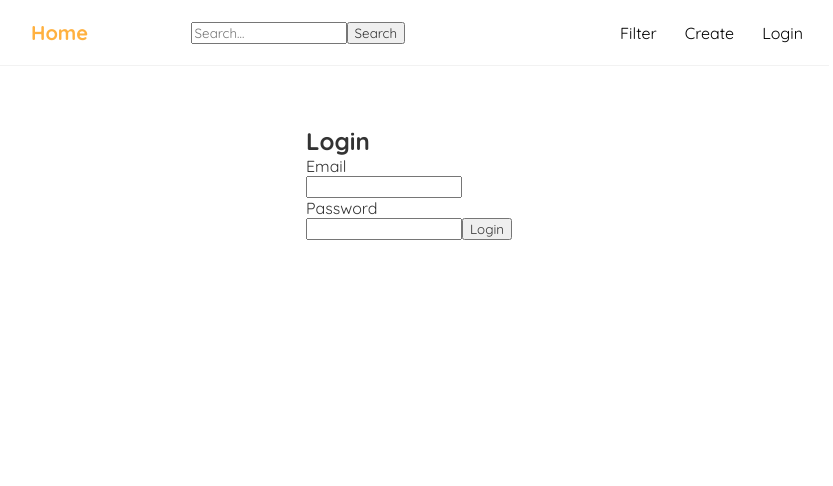
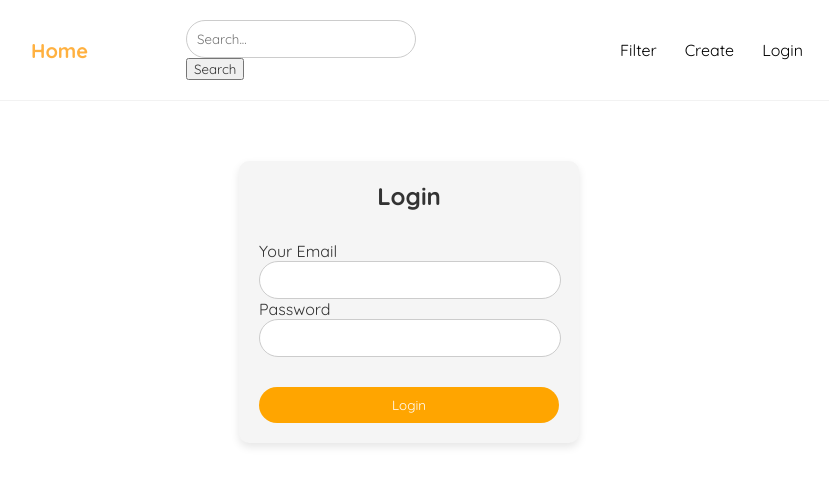
Before and after one commit to James-1723/DB_Management, a React (Create React App) app: page /login in a window 1280 px wide. Shown: the top 486 px of the page, without its empty margins (231-1064 px from the left). Built offline with nearby package versions, Linux system fonts and the light colour scheme.

Commit message:
login css + navbar改顏色

```diff
--- a/src/pages/Login.js
+++ b/src/pages/Login.js
@@ -1,6 +1,7 @@
 import {useState} from 'react'
 import {useNavigate} from 'react-router-dom'
 import { useUser } from '../context/UserContext.js'
+import '../style/Login.css';
 
 const Login = () => {
 
@@ -36,23 +37,31 @@ const Login = () => {
     }
 
     return (
-        <div className="login">
+
+        <div className="login-container">
+            <form className='login-form' onSubmit="handleLogin">
                 <h2>Login</h2>
-            <p>Email</p>
+                <div className='input-container'>
+                    <p>Your Email</p>
                         <input
                             type='text'
+                            id='user-email'
                             value={userEmail}
                             onChange={e => setUserEmail(e.target.value)}
                             required
                         ></input>
+
                     <p>Password</p>
                     <input
                         type='password'
+                        id='user-password'
                         value={userPassword}
                         onChange={e => setUserPassword(e.target.value)}
                         required
                     ></input>
-            <button onClick={submitLoginInput}>Login</button>
+                </div>
+                <button className='login-button' onClick={submitLoginInput}>Login</button>
+            </form>
         </div>
     );
 }
--- /dev/null
+++ b/src/style/Login.css
@@ -0,0 +1,47 @@
+.login-container {
+    background: rgb(245, 245, 245);
+    padding: 20px;
+    border-radius: 10px;
+    box-shadow: 0 4px 8px rgba(0, 0, 0, 0.1);
+    width: 300px;
+}
+
+.login-form {
+    display: flex;
+    flex-direction: column;
+    align-items: center;
+}
+
+.input-container {
+    width: 100%;
+    margin-top: 30px;
+    margin-bottom: 30px;
+}
+
+input[type="text"],
+input[type="password"],
+.login-button {
+    width: calc(100% - 20px);
+    padding: 10px;
+    border-radius: 20px;
+    border: 1px solid #ccc;
+    outline: none;
+    transition: box-shadow 0.3s ease-in-out;
+}
+
+input[type="text"]:focus,
+input[type="password"]:focus {
+    box-shadow: 0 0 8px #ccc;
+}
+
+.login-button  {
+    width: 100%;
+    background-color: orange;
+    color: white;
+    border: none;
+    cursor: pointer;
+}
+
+.login-button:hover {
+    box-shadow: 0 0 8px #ccc;
+}
--- a/src/style/Navbar.css
+++ b/src/style/Navbar.css
@@ -1,7 +1,7 @@
 .navbar a:hover {
     color: #ffffff;
     font-weight: bold;
-    background-color: #7CC6FE;
+    background-color: orange;
     border-radius: 10px;
 }
 
```
Lines whose indentation alone changed are shown as unchanged.
